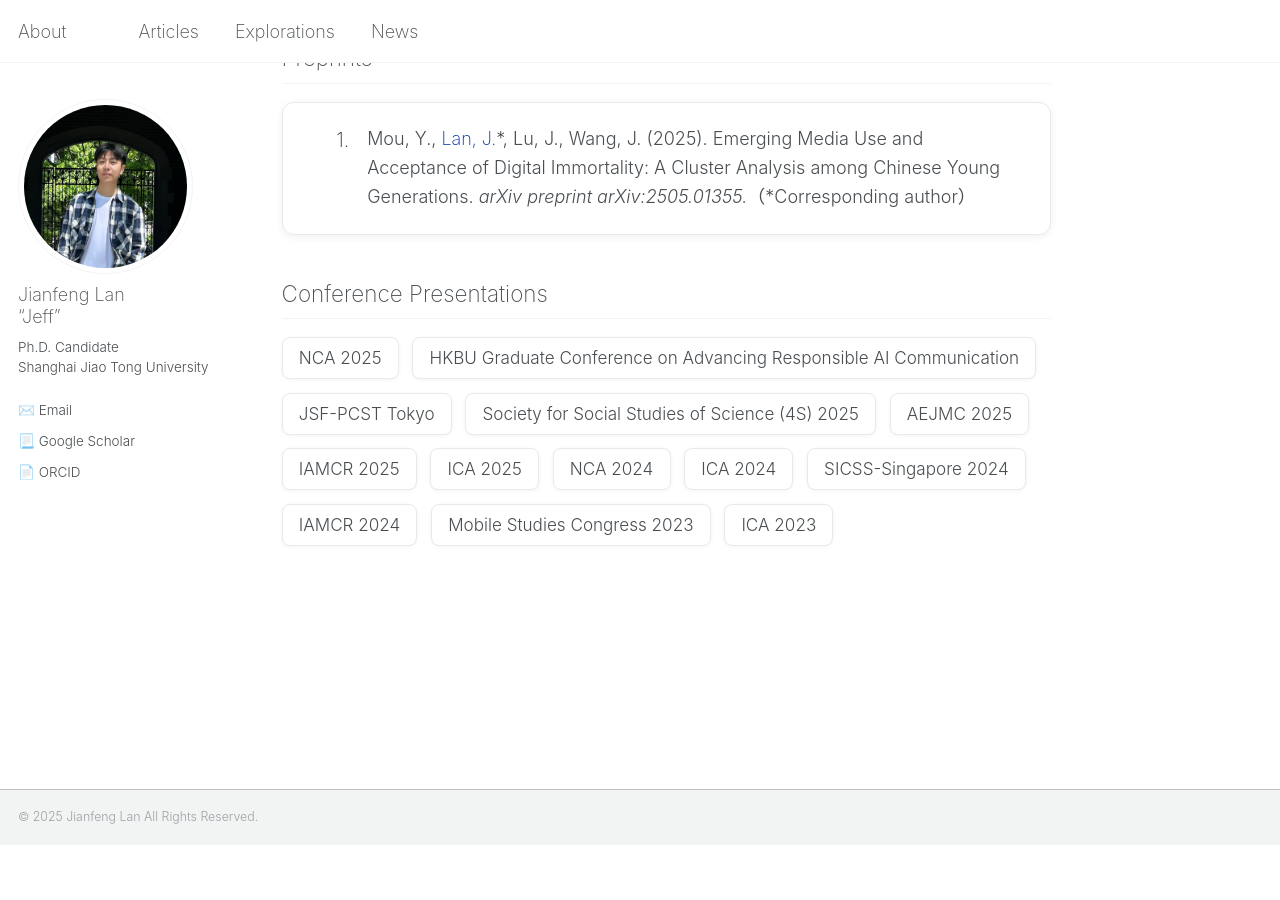
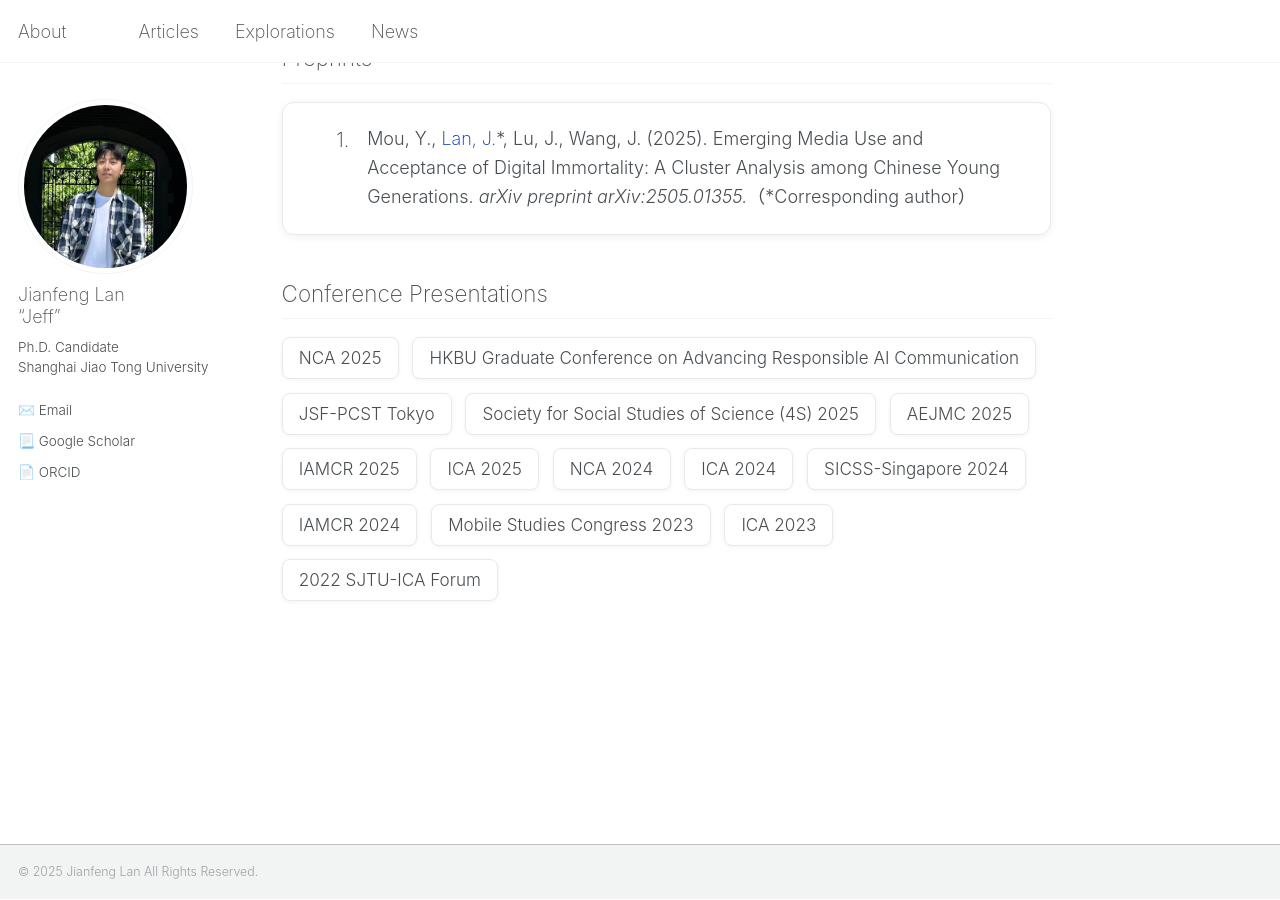
Before and after one commit to jianfenglan/jianfenglan.github.io, a Jekyll site: the page built from articles.md, in a window 1280 px wide and 900 px high, scrolled down 746 px. Built offline with Jekyll 4.4.1, drawn with Linux system fonts in a browser that asks for light colours; before the commit the page ends 1590 px from its top, so only the background shows below that.

Commit message:
Update articles.md

```diff
--- a/articles.md
+++ b/articles.md
@@ -189,6 +189,7 @@ h2 {
     <div class="conference-card">IAMCR 2024</div>
     <div class="conference-card">Mobile Studies Congress 2023</div>
     <div class="conference-card">ICA 2023</div>
+    <div class="conference-card">2022 SJTU-ICA Forum</div>
 </div>
 <div id="popup-modal" class="modal-overlay">
     <div class="modal-content">
```
